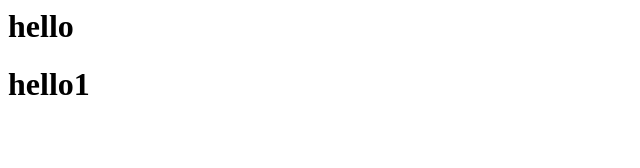
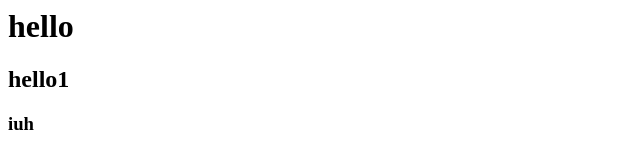
Before and after one commit to Lakshit101/Jenkins, a plain HTML site: page index.html in a window 1280 px wide. Shown: the whole page, without its empty margins (0-640 px from the left). Drawn offline with Linux system fonts and the light colour scheme.

Commit message:
Update index.html

```diff
--- a/index.html
+++ b/index.html
@@ -1,2 +1,3 @@
 <h1>hello</h1>
-<h1>hello1</h1>
+<h2>hello1</h2>
+<h3>iuh</h3>
```
